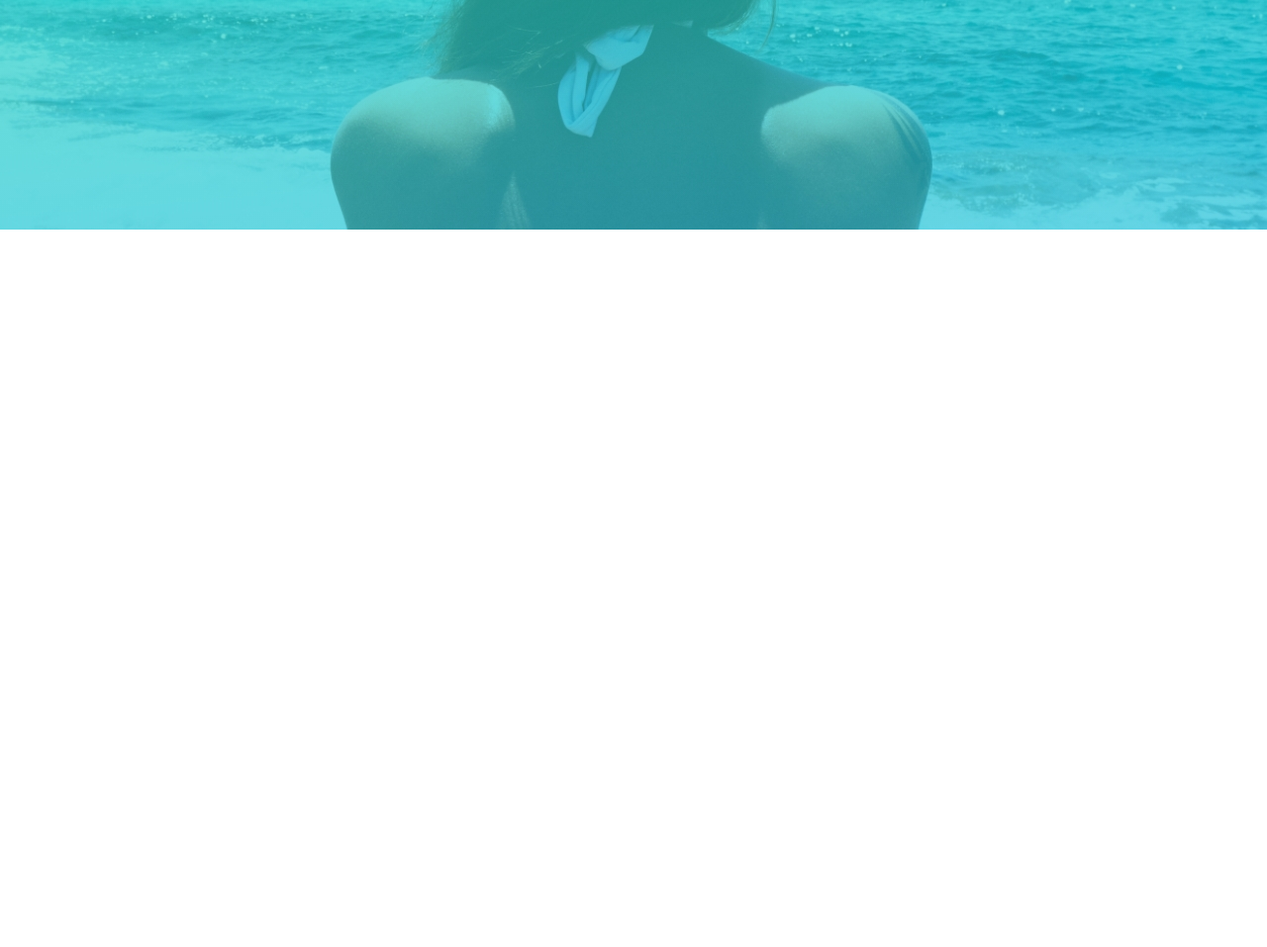
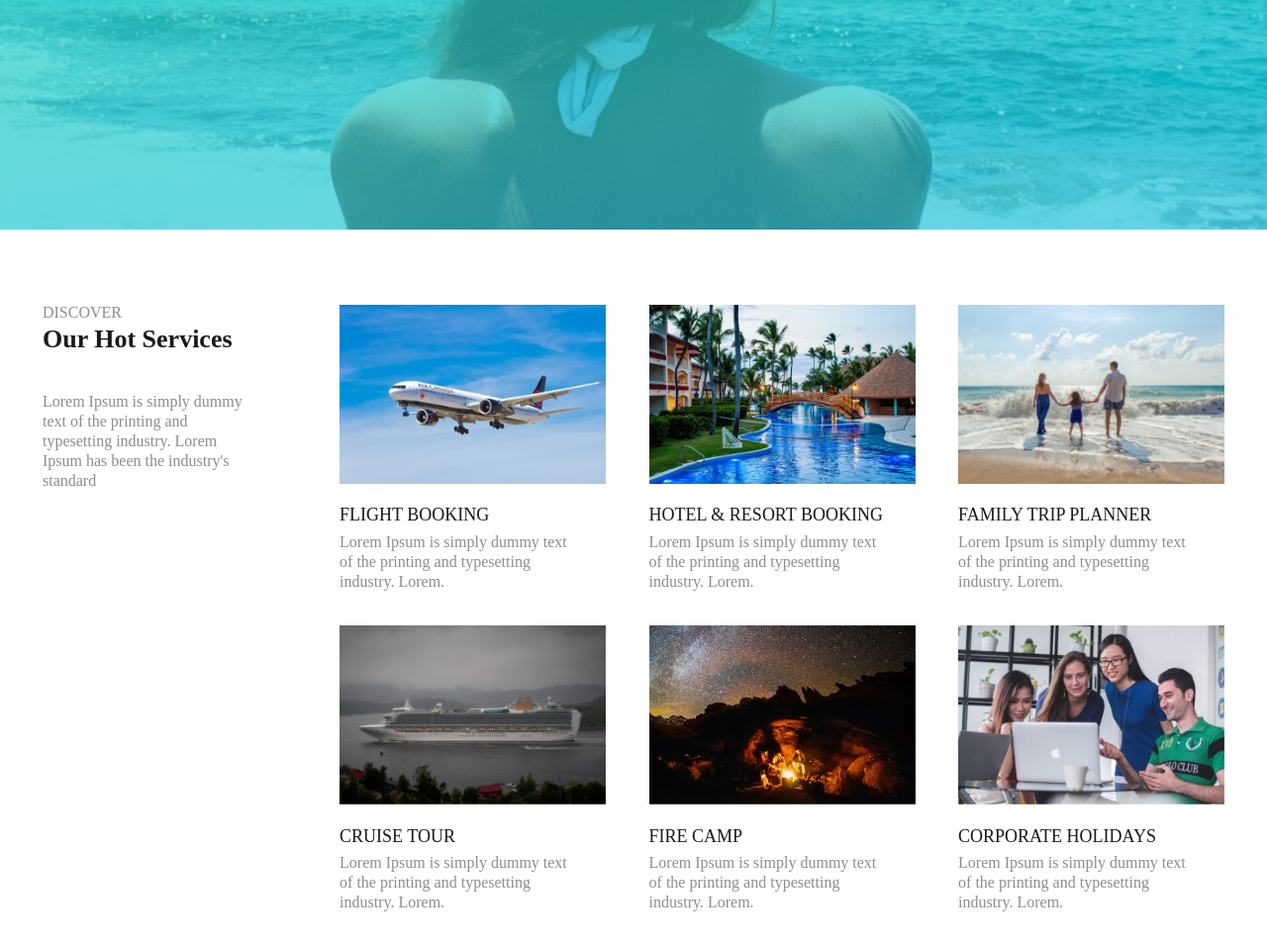
Before and after one commit to Tamar-22/lesson-7-bg-img-flex, a plain HTML site: page index.html in a window 1280 px wide. Shown: the part 499-1456 px from the top of the page at 99% size. Before the commit the page ends 800 px from the top, so only its background shows below. Drawn offline with Linux system fonts and the light colour scheme.

Commit message:
add second section

```diff
--- a/css/style.css
+++ b/css/style.css
@@ -54,3 +54,65 @@
 	color:#FFFFFF;
 	text-align: left;
 }
+/*section2*/
+.section2{
+	display: flex;
+	/*height: 680.13px;
+	width: 1171.57px;*/
+	justify-content: center;
+	margin-top: 75.8px;
+}
+.left-block{
+	width: 241px;
+	height: 240px;
+	flex-direction: column;
+}
+.left-title1{
+	/*width: 79px;
+	height: 19px;*/
+	color: #8D8D8D;
+	font-size: 16px;
+}
+.left-title2{
+	/*width: 206px;
+	height: 30px;*/
+	margin-top: 6.2px;
+	margin-bottom: 40.1px;
+	color: #1A1A1B;
+	font-size: 26px;
+	font-weight: bold;
+}
+.left-paragraph1{
+	width: 220px;
+	height: 145px;
+	font-size: 16px;
+	line-height: 20px;
+	color: #8D8D8D;
+}
+.right-block{
+	width: 894px;
+	height: 648px;
+	margin-left: 59.1px;
+	justify-content: space-between;
+	flex-wrap: wrap;
+	display: flex;
+}
+.block-1{
+	/*width: 268.97px;*/
+	/*height: 327.42px;*/
+	display: flex;
+	flex-direction: column;
+}
+.title{
+	margin-top: 22.4px;
+	margin-bottom: 8.8px;
+	color: #1A1A1B;
+	font-size: 18px;
+}
+.paragraph{
+	width: 240px;
+	height: 94.22px;
+	font-size: 16px;
+	line-height: 20px;
+	color: #8D8D8D;
+}
--- a/index.html
+++ b/index.html
@@ -30,6 +30,50 @@
 			<h5 class="main-title-1">TRAVEL WITH UNIQUE EXPERIENCE</h5>
 		</div>
 	</section>
+	<section>
+		<div>
+		<div class="section2">
+			<div class="left-block">
+				<h4 class="left-title1">DISCOVER</h4>
+				<h3 class="left-title2">Our Hot Services</h3>
+				<p class="left-paragraph1">Lorem Ipsum is simply dummy text of the printing and typesetting industry. Lorem Ipsum has been the industry's standard</p>
+			</div>
+			<div class="right-block">
+				<div class="block-1">
+					<img class="image" src="images/flight.jpg" alt="flight">
+					<h3 class="title">FLIGHT BOOKING</h3>
+					<p class="paragraph">Lorem Ipsum is simply dummy text of the printing and typesetting industry. Lorem.</p>
+				</div>
+				<div class="block-1">
+					<img src="images/hotel.jpg" alt="hotel">
+					<h3 class="title">HOTEL & RESORT BOOKING</h3>
+					<p class="paragraph">Lorem Ipsum is simply dummy text of the printing and typesetting industry. Lorem.</p>
+				</div>
+				<div class="block-1">
+					<img src="images/family.jpg" alt="family">
+					<h3 class="title">FAMILY TRIP PLANNER</h3>
+					<p class="paragraph">Lorem Ipsum is simply dummy text of the printing and typesetting industry. Lorem.</p>
+				</div>
+				<div class="block-1">
+					<img src="images/cruise.jpg" alt="cruise">
+					<h3 class="title">CRUISE TOUR</h3>
+					<p class="paragraph">Lorem Ipsum is simply dummy text of the printing and typesetting industry. Lorem.</p>
+				</div>
+				<div class="block-1">
+					<img src="images/camp.jpg" alt="camp">
+					<h3 class="title">FIRE CAMP</h3>
+					<p class="paragraph">Lorem Ipsum is simply dummy text of the printing and typesetting industry. Lorem.</p>
+				</div>
+				<div class="block-1">
+					<img src="images/corporate.jpg" alt="corporate">
+					<h3 class="title">CORPORATE HOLIDAYS</h3>
+					<p class="paragraph">Lorem Ipsum is simply dummy text of the printing and typesetting industry. Lorem.</p>
+				</div>
+			</div>
+		</div>
+	</div>
+	</section>
+
 
 </body>
 </html>
```
